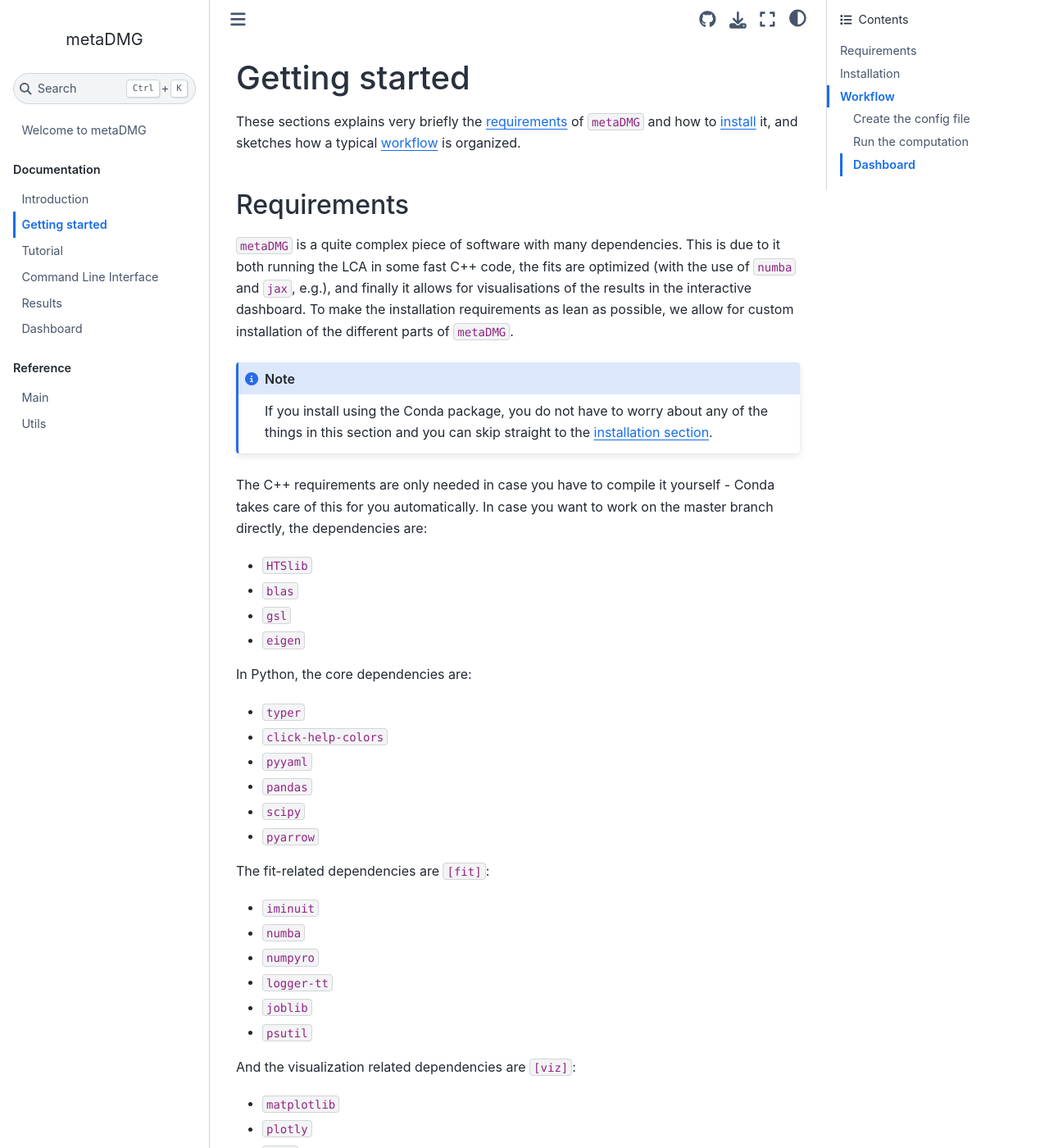
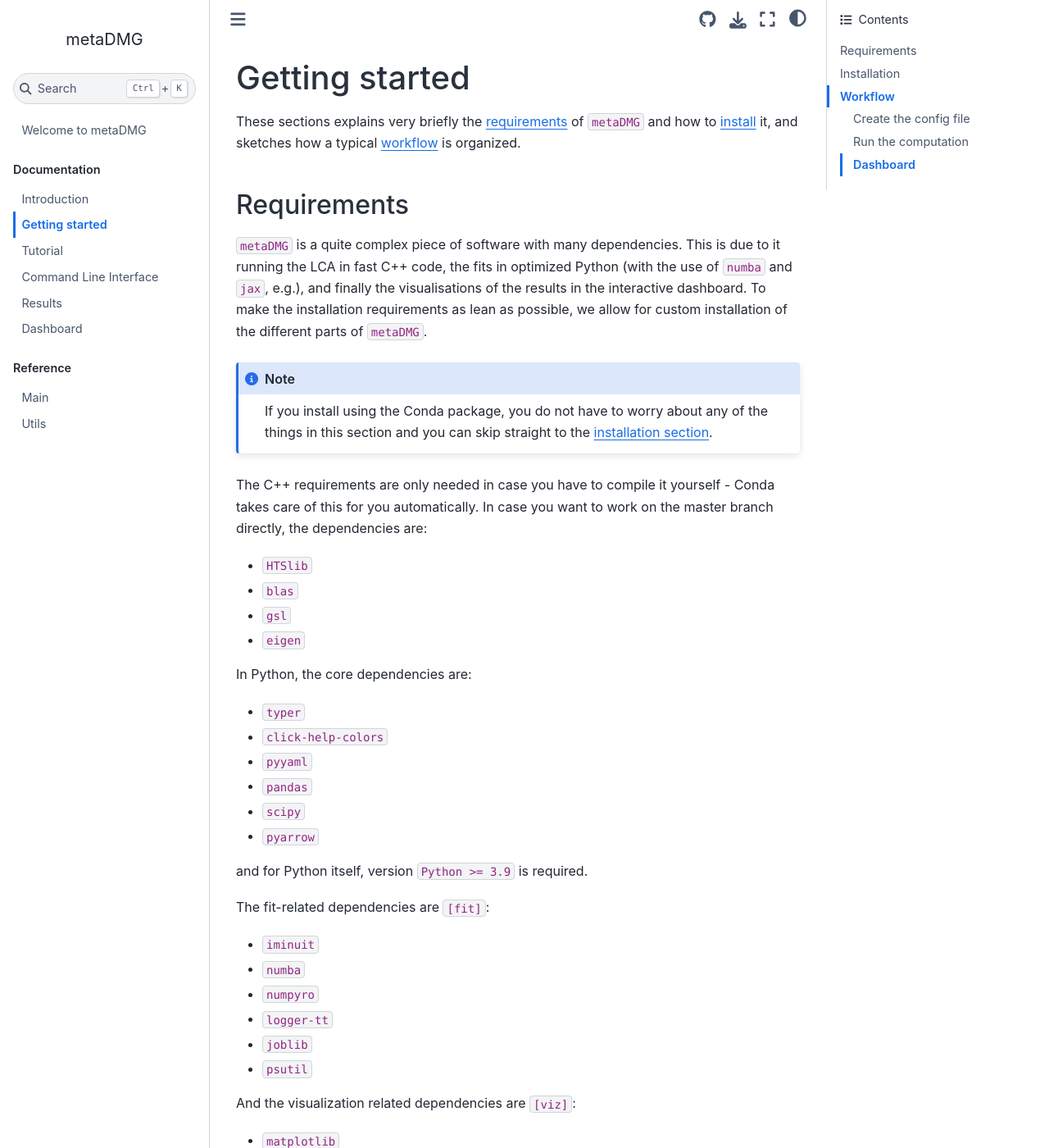
Before and after one commit to metaDMG-dev/metaDMG-core, a Sphinx documentation site: the page built from docs/source/getting-started.md, in a window 1280 px wide and 1400 px high. Shown: the whole window at 82% size. Built offline with Sphinx 7.4.7 and the Sphinx Book theme 1.1.4, drawn with Linux system fonts in a browser that asks for light colours.

Commit message:
docs: Include Python version in the requirements

````diff
--- a/docs/source/getting-started.md
+++ b/docs/source/getting-started.md
@@ -5,7 +5,7 @@ These sections explains very briefly the [requirements](requirements) of `metaDM
 (requirements)=
 ## Requirements
 
-`metaDMG` is a quite complex piece of software with many dependencies. This is due to it both running the LCA in some fast C++ code, the fits are optimized (with the use of `numba` and `jax`, e.g.), and finally it allows for visualisations of the results in the interactive dashboard.
+`metaDMG` is a quite complex piece of software with many dependencies. This is due to it running the LCA in fast C++ code, the fits in optimized Python (with the use of `numba` and `jax`, e.g.), and finally the visualisations of the results in the interactive dashboard.
 To make the installation requirements as lean as possible, we allow for custom installation of the different parts of `metaDMG`.
 
 ```{note} If you install using the Conda package, you do not have to worry about any of the things in this section and you can skip straight to the [installation section](installation).
@@ -25,6 +25,8 @@ In Python, the core dependencies are:
 - `pandas`
 - `scipy`
 - `pyarrow`
+
+and for Python itself, version `Python >= 3.9` is required.
 
 The fit-related dependencies are `[fit]`:
 - `iminuit`
````
